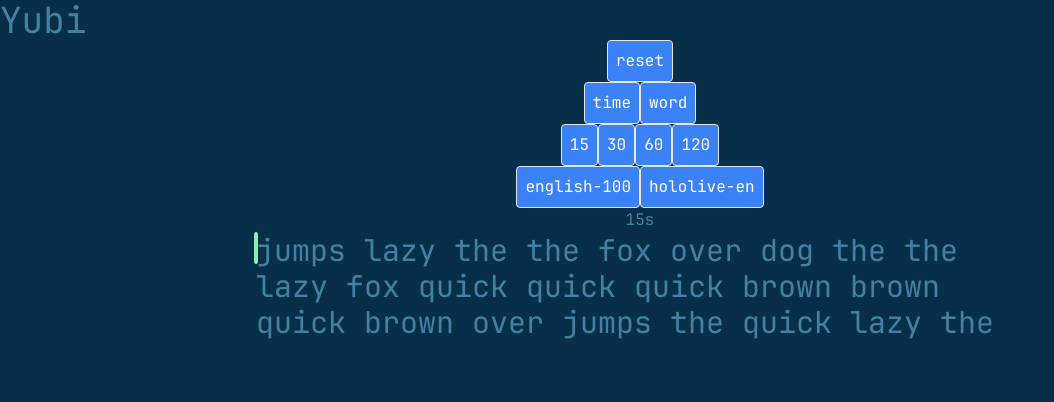
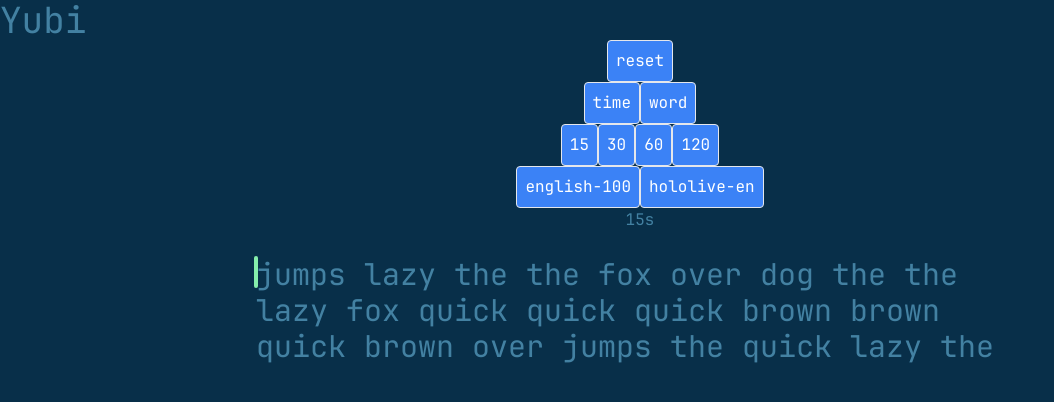
Before and after one commit to datle-dev/yubi, a React (Vite) app in the folder frontend/: page / in a window 1280 px wide. Shown: the top 402 px of the page, without its empty margins (0-1054 px from the left). Built offline with nearby package versions, Linux system fonts and the light colour scheme.

Commit message:
Update typing area margins and flex alignment

```diff
--- a/frontend/src/components/TypingTest.jsx
+++ b/frontend/src/components/TypingTest.jsx
@@ -361,7 +361,7 @@ const TypingTest = () => {
 
   return (
     <>
-      <div className="flex flex-col justify-center items-center">
+      <div className="flex flex-col justify-center items-center mx-4">
         <div>
           <button
             type="button"
@@ -398,7 +398,7 @@ const TypingTest = () => {
         {config.isTimeMode && <p>{timer}s</p>}
         <div
           ref={ref}
-          className="relative flex justify-start flex-wrap max-w-3xl"
+          className="relative flex justify-start content-start flex-wrap max-w-3xl min-h-32 my-6"
         >
           <Cursor
             tracker={tracker}
```
